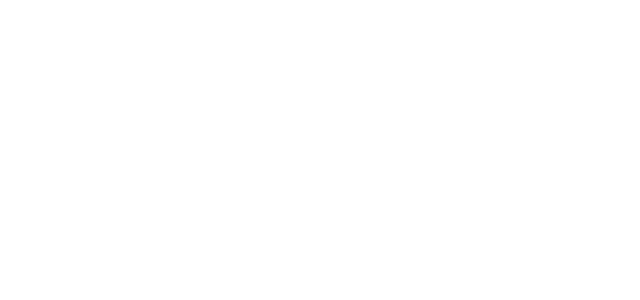
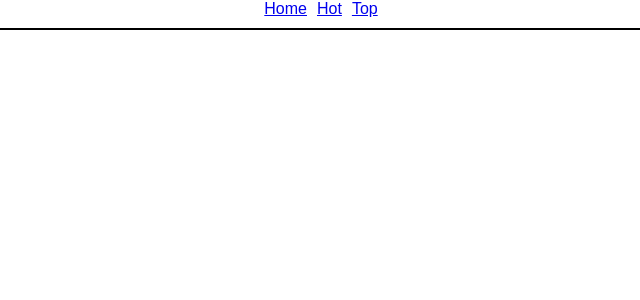
Before and after one commit to cpaules/imgur-browsing-app, a React (Create React App) app in the folder client/: page / in a window 1280 px wide. Shown: the top 300 px of the page, without its empty margins (314-954 px from the left). Built offline with nearby package versions, Linux system fonts and the light colour scheme.

Commit message:
added browserrouter and added navbar to app.js

```diff
--- a/client/package.json
+++ b/client/package.json
@@ -5,6 +5,7 @@
   "dependencies": {
     "react": "^16.2.0",
     "react-dom": "^16.2.0",
+    "react-router-dom": "^4.2.2",
     "react-scripts": "1.0.17",
     "redux-thunk": "^2.2.0"
   },
--- a/client/src/App.js
+++ b/client/src/App.js
@@ -1,13 +1,18 @@
 import React, { Component } from 'react';
 import logo from './logo.svg';
 import './App.css';
+import { BrowserRouter as Router, Route } from 'react-router-dom';
+import NavBar from './components/NavBar'
+
 
 class App extends Component {
   render() {
     return (
-      <div className="App">
-
-      </div>
+      <Router>
+        <div className="App">
+          <NavBar />
+        </div>
+      </Router>
     );
   }
 }
```
